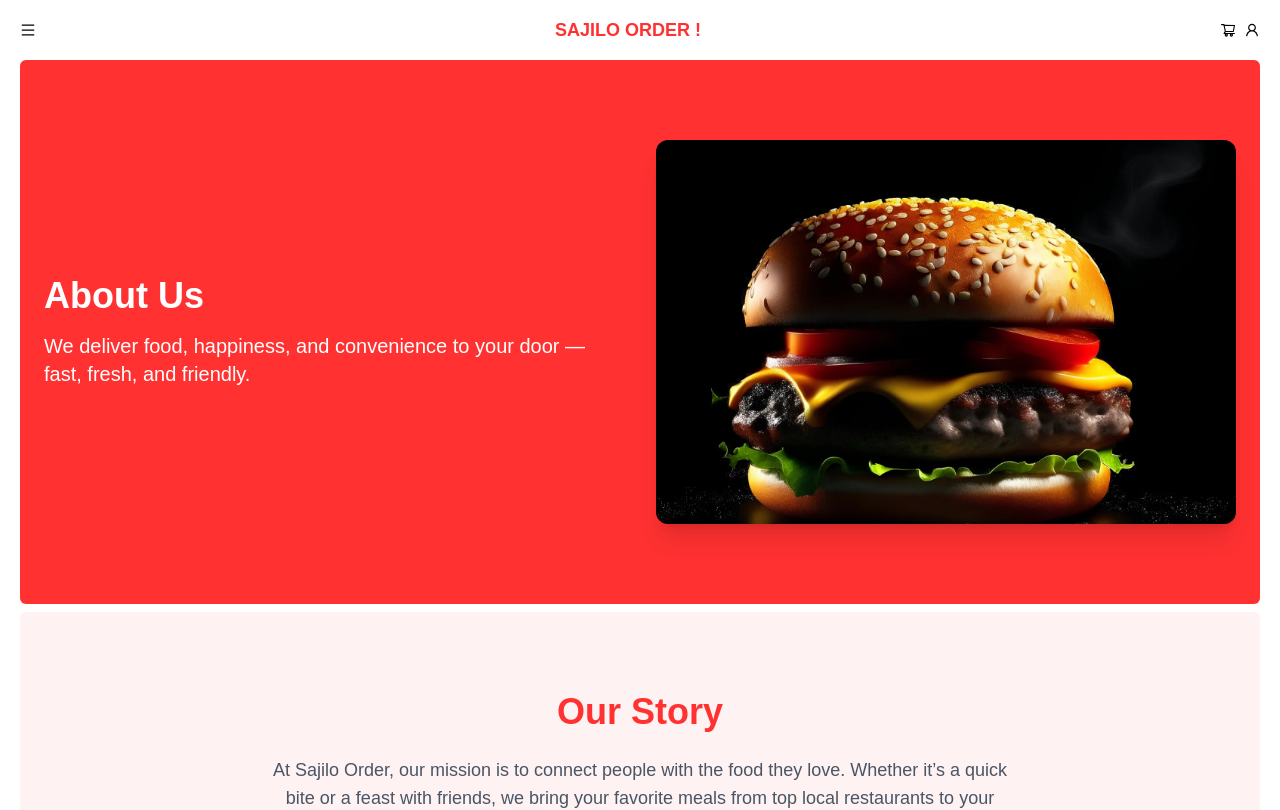
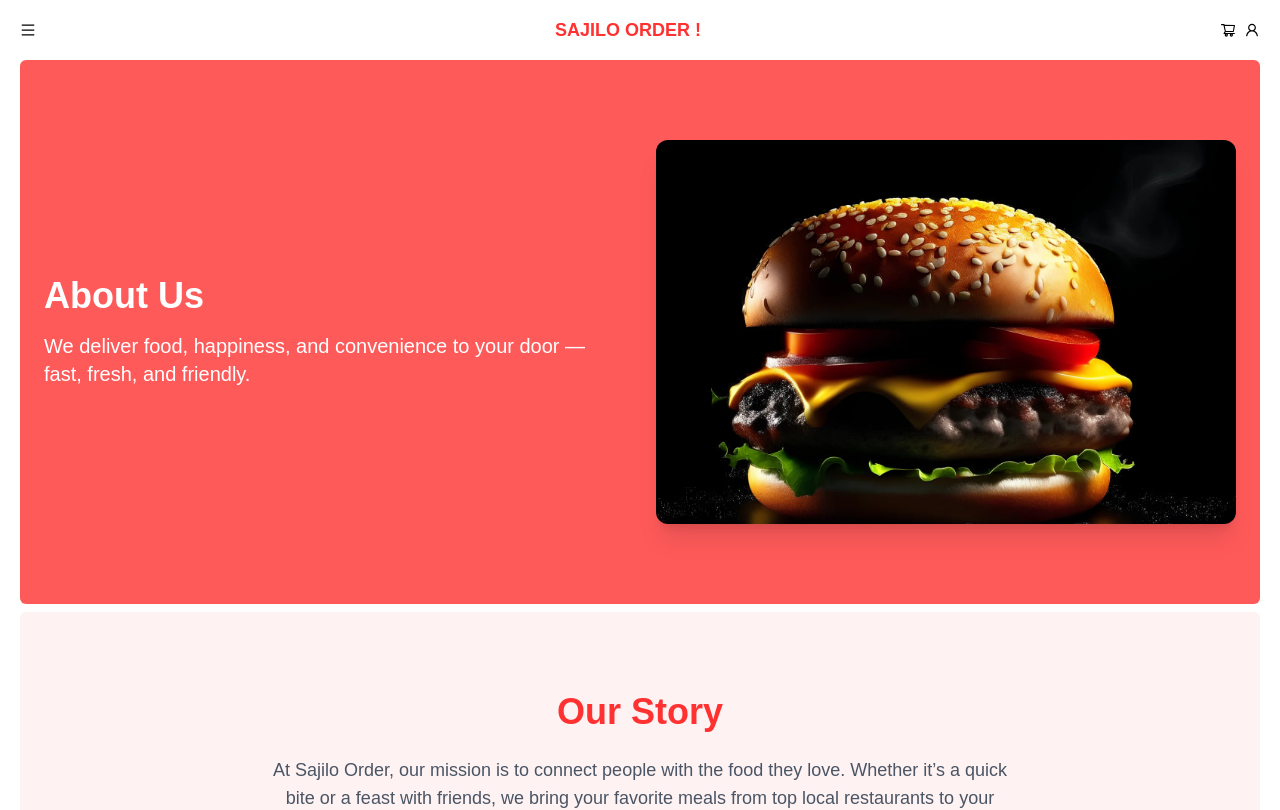
Before and after one commit to sajiloorder/website, a Next.js app: page /about in a window 1280 px wide. Shown: the top 810 px of the page. Built offline with nearby package versions, Linux system fonts and the light colour scheme.

Commit message:
change on color

```diff
--- a/src/app/(account)/signup/page.tsx
+++ b/src/app/(account)/signup/page.tsx
@@ -4,7 +4,7 @@ import { FaGoogle, FaFacebookF } from "react-icons/fa";
 export default function SignupPage() {
   return (
     <div className="min-h-screen bg-cover bg-center bg-[url('/images/combo.jpeg')] flex items-center justify-center">
-      <div className="bg-primary/90 font-serif backdrop-blur-lg justify-center items-center border border-white/30 p-14 rounded-2xl shadow-2xl w-95 max-w-md">
+      <div className="bg-primary/80 font-serif backdrop-blur-lg justify-center items-center border border-white/30 p-14 rounded-2xl shadow-2xl w-95 max-w-md">
         <h2 className="text-3xl font-bold text-center text-white mb-4">sajilo order </h2>
         <h2 className="text-2xl font-bold text-center text-white mb-1">Create Your Account </h2>
         <p className="text-center text-white mb-6">Sign up to start ordering your favorite meals!</p>
@@ -58,3 +58,4 @@ export default function SignupPage() {
     </div>
   );
 }
+``
--- a/src/app/(public)/(company)/about/page.tsx
+++ b/src/app/(public)/(company)/about/page.tsx
@@ -5,7 +5,7 @@ export default function AboutPage() {
   return (
     <div className="text-gray-800">
       {/* Hero Section */}
-      <section className="relative bg-[#ff3131] rounded-md text-white">
+      <section className="relative bg-primary/80 rounded-md text-white">
         <div className="max-w-7xl mx-auto px-6 py-20 flex flex-col md:flex-row items-center gap-8">
           <div className="flex-1 text-center md:text-left">
             <h1 className="text-4xl md:text rounded-2xl -5xl font-bold mb-4">About Us</h1>
```
Also changed, not shown: src/app/(account)/login/page.tsx (added), src/components/footer/coy.tsx (deleted). Lines whose indentation alone changed are shown as unchanged.
